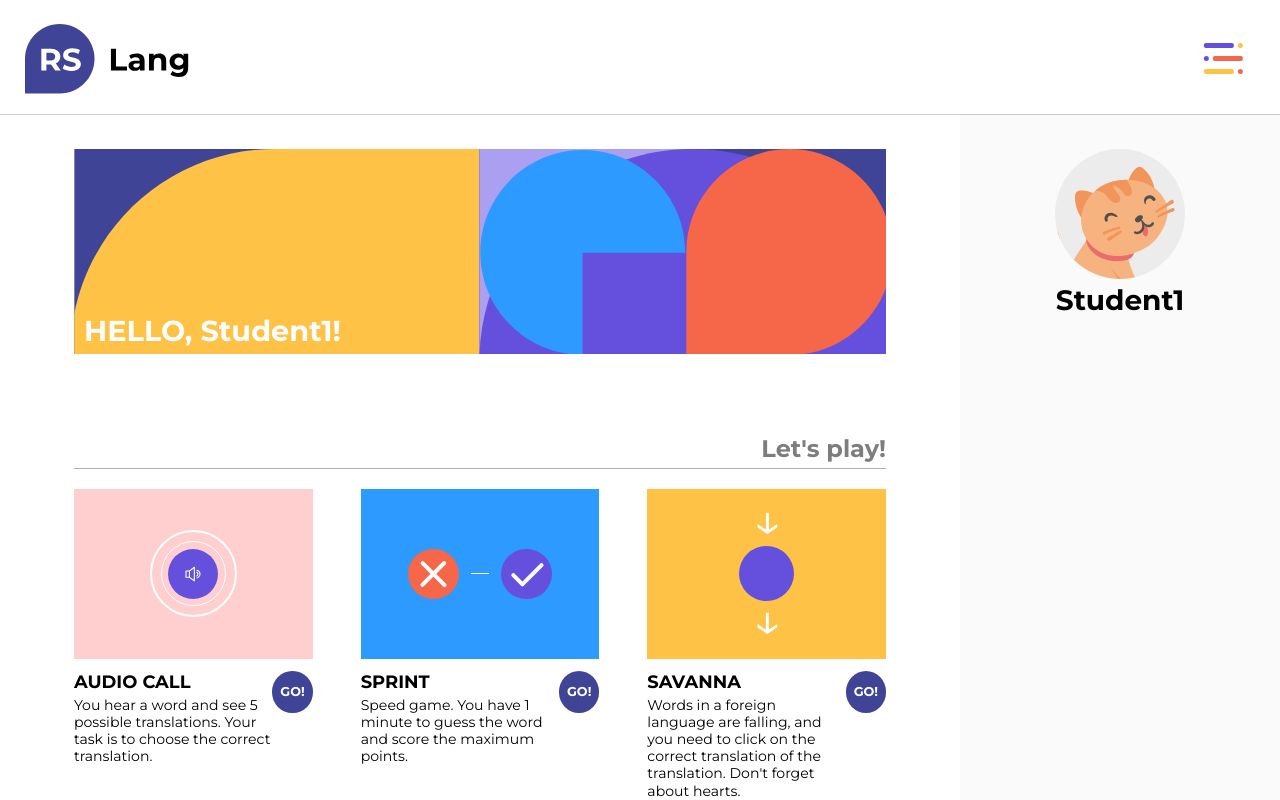
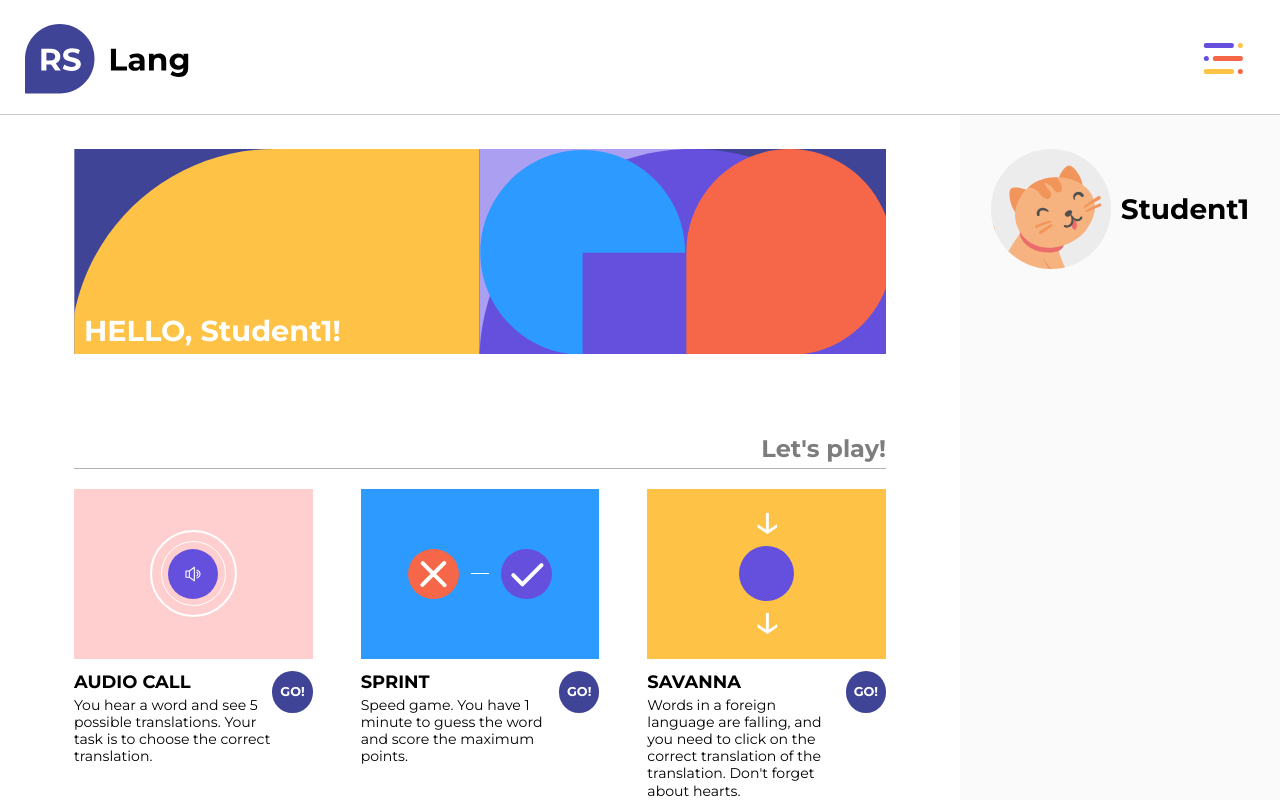
Before and after one commit to ligalaz/rsLang, a React (Create React App) app in the folder project/: page /main in a window 1280 px wide. Built offline with nearby package versions, Linux system fonts and the light colour scheme.

Commit message:
fix: ui fixes

```diff
--- a/project/src/pages/games/sprint/sprint-game-page/sprint-game-page.tsx
+++ b/project/src/pages/games/sprint/sprint-game-page/sprint-game-page.tsx
@@ -282,6 +282,7 @@ const SprintGamePage = (): JSX.Element => {
     const request: GetWordsRequest = prepareRequest();
     if (auth) {
       getAggregatedWords({ userId: auth.userId, params: request });
+      getUserStatistics(auth.userId);
     } else {
       getWords(request);
     }
--- a/project/src/pages/main/components/charts/chart.scss
+++ b/project/src/pages/main/components/charts/chart.scss
@@ -16,6 +16,7 @@
     & .charts-item__text {
       text-align: center;
       padding: 0 20px;
+      color: #7d7d7d;
     }
   }
 }
@@ -23,4 +24,5 @@
 .charts-free__item {
   text-align: center;
   padding: 0 20px;
+  color: #7d7d7d;
 }
--- a/project/src/pages/main/components/personal/personal.scss
+++ b/project/src/pages/main/components/personal/personal.scss
@@ -26,6 +26,19 @@
     align-items: center;
     box-sizing: border-box;
     justify-content: space-between;
+
+    @supports (overflow: overlay) {
+      overflow: hidden overlay;
+    }
+
+    @supports not (overflow: overlay) {
+      overflow: hidden auto;
+    }
+
+    scrollbar-width: thin;
+    scrollbar-color: #e6e8eb #c1c7cd;
+    color: transparentize(#c1c7cd, 1);
+    transition: color .4s ease-in-out;
 
     @include desktop-highest() {
       padding: 54px 40px;
@@ -64,8 +77,10 @@
   &__title {
     font-family: Montserrat;
     font-weight: 700;
-    font-size: 2rem;
+    font-size: 20px;
     text-align: center;
+    color: #000;
+    margin-left: 10px;
 
     @include desktop-lower() {
       font-size: 28px;
@@ -224,26 +239,25 @@
     }
   }
 
-  &__info {
-    width: 165px;
+  &__logo-skilled {
+    border-radius: 50%;
+    background-image: url("../../../../assets/img/clever.png");
+    background-size: cover;
+  }
 
-    @include tablet-lower() {
-      width: 150px;
-    }
+  &__info, &__logo-skilled {
+    width: 120px;
+    height: 120px;
+  }
 
-    @include desktop-lowest() {
-      width: 130px;
-    }
-
-    @include mobile-inbetween() {
-      width: 28%;
-      min-width: 130px;
-      margin: 0 auto;
-    }
-
+  &__upper {
+    display: flex;
+    align-items: center;
+    margin-bottom: 10px;
   }
 
   &__games {
+    color: #000;
     display: flex;
     flex-direction: row;
     width: 100%;
@@ -269,10 +283,10 @@
     font-size: 19px;
     line-height: 23px;
     color: #fff;
-    padding: 12px;
+    padding: 10px;
     text-align: center;
     flex: 0 1 44%;
-    margin-top: 10px;
+    margin-top: 5px;
 
     transition: 0.5s;
 
--- a/project/src/pages/main/components/personal/personal.tsx
+++ b/project/src/pages/main/components/personal/personal.tsx
@@ -72,6 +72,15 @@ function Personal() {
     }
   }, []);
 
+  const gameWords: Word[] = useAppSelector(
+    (state: RootState) => state.wordsState.words || []
+  );
+
+  const isGameButtonsUnavailable =
+    gameWords.every((word: Word) =>
+      ["learned", "hard"].includes(word?.userWord?.difficulty)
+    ) && gameWords.length !== 0;
+
   return (
     <>
       <div className="personal">
@@ -82,7 +91,11 @@ function Personal() {
         <div className="personal__wrapper">
           <div className="personal__upper">
             <div className="personal__info">
-              <Icon type="icon" />
+              {isGameButtonsUnavailable && routeParams ? (
+                <div className="personal__logo-skilled" />
+              ) : (
+                <Icon type="icon" />
+              )}
             </div>
             <div className="personal__title">{auth?.name ?? "Student1"}</div>
           </div>
@@ -174,7 +187,7 @@ function Personal() {
                 </div>
               </>
             )}
-            {routeParams && (
+            {!isGameButtonsUnavailable && routeParams && (
               <div className="personal__buttons">
                 <Link
                   style={{ textDecoration: "none" }}
--- a/project/src/pages/main/components/sidebar/sidebar.tsx
+++ b/project/src/pages/main/components/sidebar/sidebar.tsx
@@ -11,17 +11,27 @@ import { logout } from "../../../../store/auth-slice";
 import { useMediaQuery } from "usehooks-ts";
 import classNames from "classnames";
 import { ITextbookRouteParams } from "../personal/personal";
+import { Word } from "../../../../interfaces/word";
+import { reset } from "../../../../store/statistics-slice";
 
 function Sidebar() {
   const [mobileMenuFlag, setMobileMenuFlag] = useState(false);
-  const screen = useMediaQuery("(max-width: 500px)");
-  const isDailyStatistics = useMediaQuery("(max-width: 767px)");
+  const isMobile = useMediaQuery("(max-width: 500px)");
+  const isTablet = useMediaQuery("(max-width: 767px)");
   const isAuth: boolean = useAppSelector(
     (state: RootState) => !!state.authState.auth
   );
   const dispatch = useAppDispatch();
 
   const [routeParams, setRouteParams] = useState<ITextbookRouteParams>(null);
+
+  const gameWords: Word[] = useAppSelector(
+    (state: RootState) => state.wordsState.words || []
+  );
+
+  const isGameButtonsAvailable = !gameWords.every((word: Word) =>
+    ["learned", "hard"].includes(word?.userWord?.difficulty)
+  );
 
   useEffect(() => {
     if (location.pathname.includes("textbook")) {
@@ -42,11 +52,10 @@ function Sidebar() {
       }
     });
   }, []);
-
   return (
     <>
       <NavLink
-        style={{ opacity: `${!(mobileMenuFlag && screen) ? "1" : "0"}` }}
+        style={{ opacity: `${!(mobileMenuFlag && isMobile) ? "1" : "0"}` }}
         onClick={() => setMobileMenuFlag(false)}
         className="logo-link"
         to="/main"
@@ -78,7 +87,7 @@ function Sidebar() {
           <div className="sidebar__upper">
             <div className="sidebar__logo">
               <NavLink to="/main" onClick={() => setMobileMenuFlag(false)}>
-                <Icon type={`${screen ? "logo-white" : "logo"}`} />
+                <Icon type={`${isMobile ? "logo-white" : "logo"}`} />
               </NavLink>
             </div>
           </div>
@@ -128,7 +137,7 @@ function Sidebar() {
             >
               Textbook
             </NavLink>
-            {isDailyStatistics && isAuth && (
+            {isTablet && isAuth && (
               <NavLink
                 onClick={() => setMobileMenuFlag(false)}
                 className={({ isActive }) =>
@@ -141,7 +150,7 @@ function Sidebar() {
                 Personal
               </NavLink>
             )}
-            {isDailyStatistics && routeParams && (
+            {isGameButtonsAvailable && isTablet && routeParams && (
               <>
                 <NavLink
                   to={
@@ -196,6 +205,7 @@ function Sidebar() {
               <NavLink
                 onClick={() => {
                   dispatch(logout());
+                  dispatch(reset());
                   setMobileMenuFlag(false);
                 }}
                 className="sidebar__link sidebar__footer-flex"
--- a/project/src/store/statistics-slice.ts
+++ b/project/src/store/statistics-slice.ts
@@ -22,6 +22,9 @@ export const statisticsSlice = createSlice({
   reducers: {
     updateUserStatistics: (state, action: PayloadAction<Statistic>) => {
       state.statistics = action.payload;
+    },
+    reset: () => {
+      return { ...initialState };
     },
   },
   extraReducers: (builder) => {
@@ -65,4 +68,4 @@ export const statisticsSlice = createSlice({
 
 export default statisticsSlice.reducer;
 
-export const { updateUserStatistics } = statisticsSlice.actions;
+export const { updateUserStatistics, reset } = statisticsSlice.actions;
```
Also changed, not shown: project/src/assets/img/clever.png (added).
